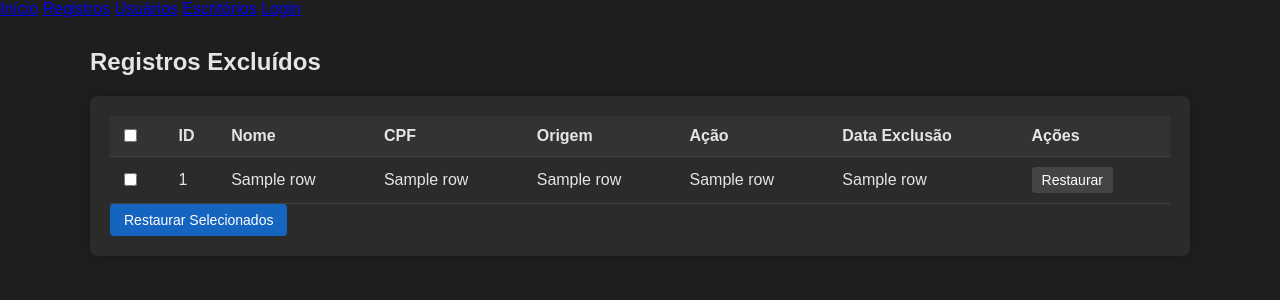
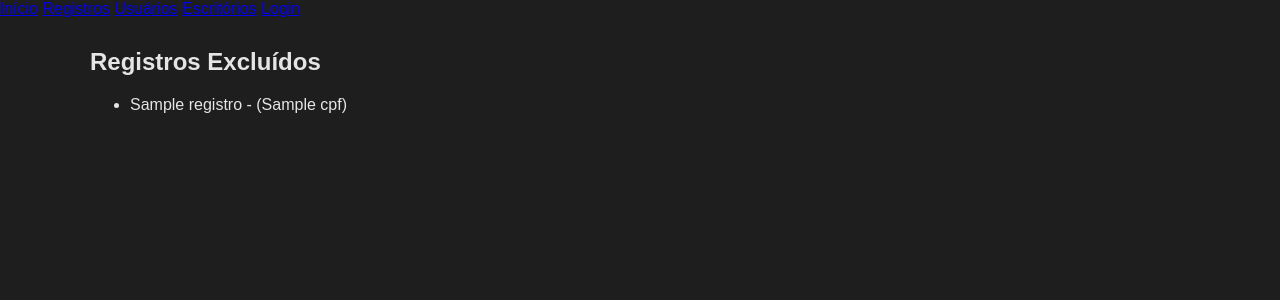
Before and after one commit to bponedev/CLIENTE, a Flask app: template templates/excluidos.html in a window 1280 px wide. Shown: the top 300 px of the page. Run offline with Flask 3, Linux system fonts and the light colour scheme; the template is opened without the code that fills it: most values are stand-ins (such as "Sample title", 1, 10 or a date in 2020).

Commit message:
Update excluidos.html

```diff
--- a/templates/excluidos.html
+++ b/templates/excluidos.html
@@ -3,58 +3,10 @@
 
 <h2>Registros Excluídos</h2>
 
-<div class="card">
-
-<form method="POST" action="{{ url_for('records.restore_selected') }}">
-<table class="main-table">
-    <thead>
-        <tr>
-            <th><input type="checkbox" onclick="toggleSelectAll(this)"></th>
-            <th>ID</th>
-            <th>Nome</th>
-            <th>CPF</th>
-            <th>Origem</th>
-            <th>Ação</th>
-            <th>Data Exclusão</th>
-            <th>Ações</th>
-        </tr>
-    </thead>
-
-    <tbody>
-    {% for r in rows %}
-        <tr>
-            <td><input type="checkbox" name="ids" value="{{ r[0] }}"></td>
-            <td>{{ r[0] }}</td>
-            <td>{{ r[1] }}</td>
-            <td>{{ r[2] }}</td>
-            <td>{{ r[3] }}</td>
-            <td>{{ r[5] }}</td>
-            <td>{{ r[13] }}</td>
-
-            <td>
-                <form method="POST" action="{{ url_for('records.restore') }}" class="inline">
-                    <input type="hidden" name="id" value="{{ r[0] }}">
-                    <button class="btn-small">Restaurar</button>
-                </form>
-
-                {% if current_user.role == "ADMIN" %}
-                <form method="POST" action="{{ url_for('records.delete_forever') }}" class="inline">
-                    <input type="hidden" name="id" value="{{ r[0] }}">
-                    <button class="btn-small btn-danger" onclick="return confirm('Excluir permanentemente?')">
-                        Excluir
-                    </button>
-                </form>
-                {% endif %}
-            </td>
-        </tr>
+<ul>
+    {% for r in registros %}
+        <li>{{ r.nome }} - ({{ r.cpf }})</li>
     {% endfor %}
-    </tbody>
-
-</table>
-
-<button class="btn-primary">Restaurar Selecionados</button>
-</form>
-
-</div>
+</ul>
 
 {% endblock %}
```
